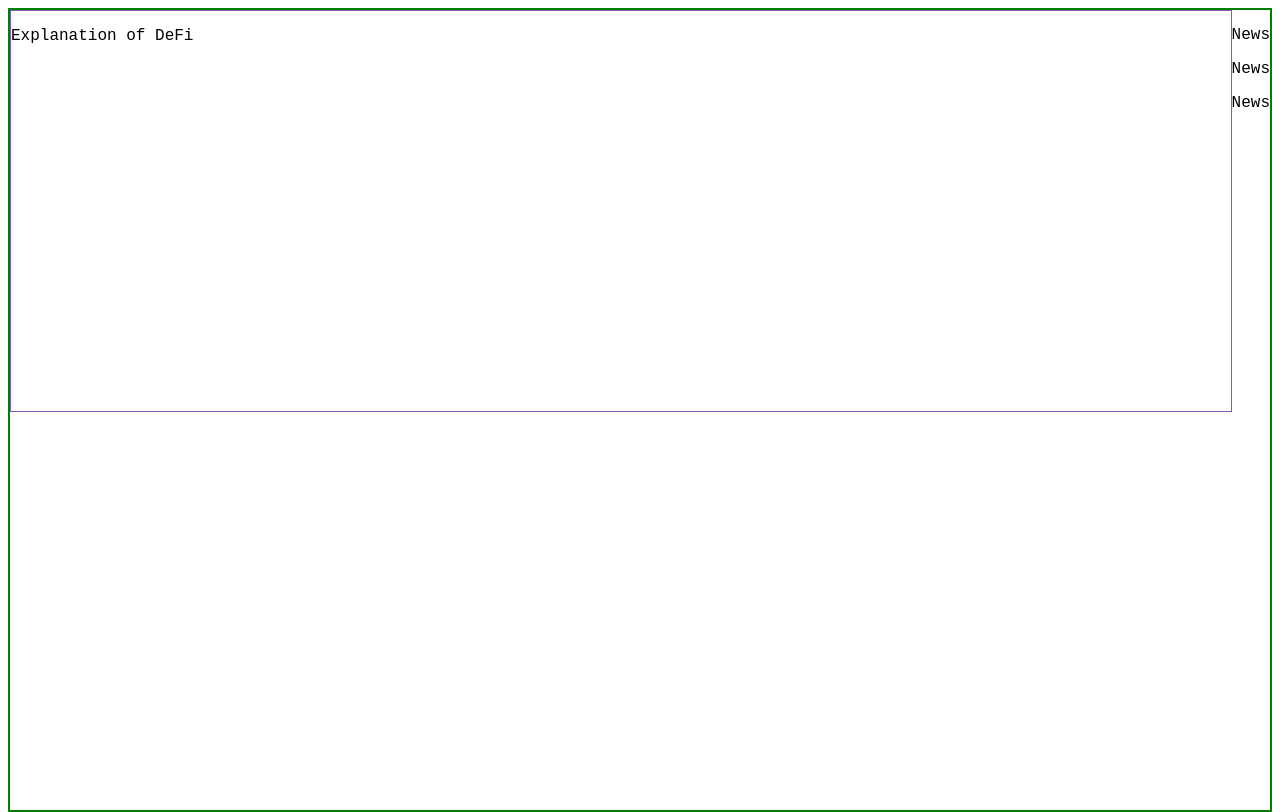
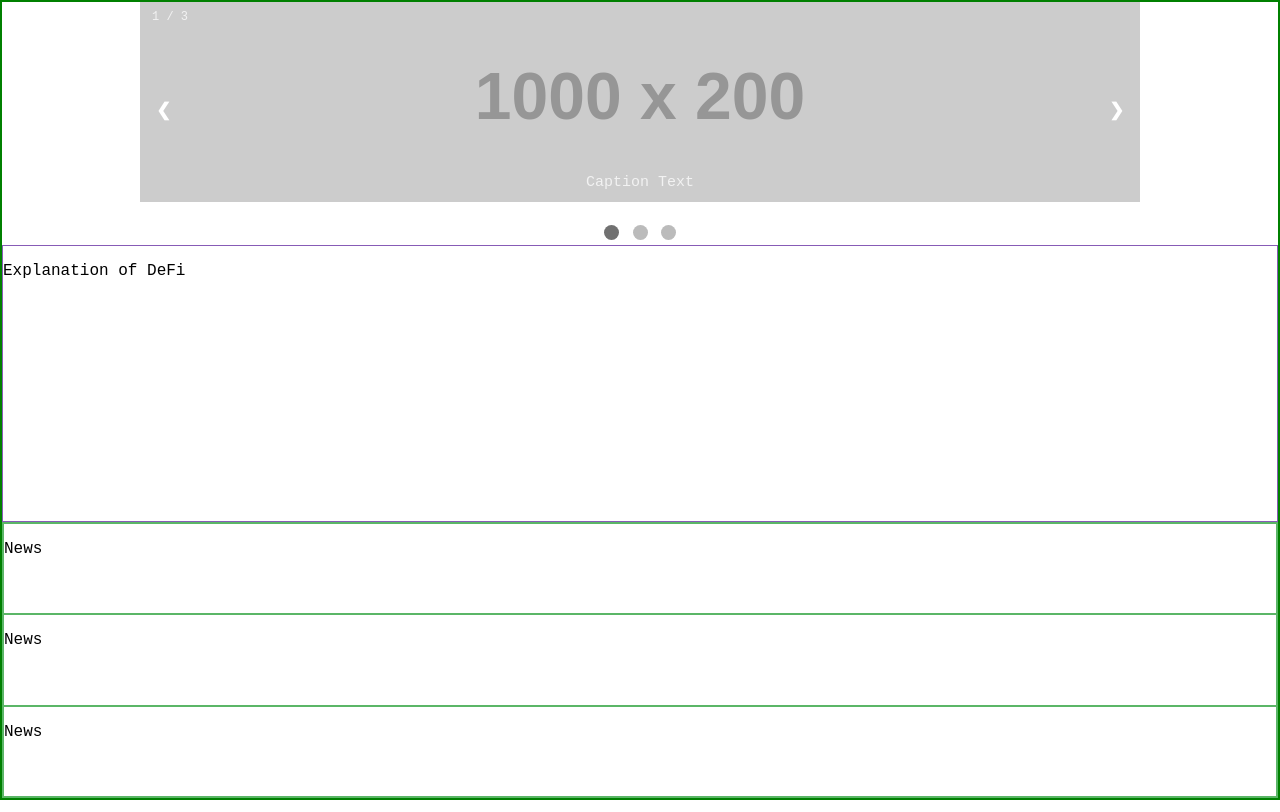
Before and after one commit to vitaliiptp/BlockchainWebpage, a plain HTML site: page defi.html in a window 1280 px wide. Drawn offline with Linux system fonts and the light colour scheme; placeholder pictures from the web are drawn by us.

Commit message:
init carousel

```diff
--- a/defi.html
+++ b/defi.html
@@ -9,17 +9,53 @@
 </head>
 <body>
     <div class="defi">
+        <!-- Slideshow container -->
+        <div class="slideshow-container">
+
+            <!-- Full-width images with number and caption text -->
+            <div class="mySlides fade">
+                <div class="numbertext">1 / 3</div>
+                <img src="https://dummyimage.com/1000x200/000/fff" style="width:100%">
+                <div class="text">Caption Text</div>
+            </div>
+
+            <div class="mySlides fade">
+                <div class="numbertext">2 / 3</div>
+                <img src="https://dummyimage.com/1000x200/000/fff" style="width:100%">
+                <div class="text">Caption Two</div>
+            </div>
+
+            <div class="mySlides fade">
+                <div class="numbertext">3 / 3</div>
+                <img src="https://dummyimage.com/1000x200/000/fff" style="width:100%">
+                <div class="text">Caption Three</div>
+            </div>
+
+            <!-- Next and previous buttons -->
+            <a class="prev" onclick="plusSlides(-1)">&#10094;</a>
+            <a class="next" onclick="plusSlides(1)">&#10095;</a>
+        </div>
+        <br>
+
+        <!-- The dots/circles -->
+        <div style="text-align:center">
+            <span class="dot" onclick="currentSlide(1)"></span>
+            <span class="dot" onclick="currentSlide(2)"></span>
+            <span class="dot" onclick="currentSlide(3)"></span>
+        </div>
+
+
         <div class="defi-expl">
             <p>Explanation of DeFi</p>
         </div>
         <div class="defi-news">
-            <div class="defi-news1">
+            <div class="defi-news1 news-container">
                 <p>News</p>
             </div>
-            <div class="defi-news2">
+            <div class="defi-news2 news-container">
                 <p>News</p>
             </div>
-            <div class="defi-news3">
+            <div class="defi-news3 news-container">
                 <p>News</p>
             </div>
         </div>
--- a/script.js
+++ b/script.js
@@ -0,0 +1,28 @@
+var slideIndex = 1;
+showSlides(slideIndex);
+
+// Next/previous controls
+function plusSlides(n) {
+    showSlides(slideIndex += n);
+}
+
+// Thumbnail image controls
+function currentSlide(n) {
+    showSlides(slideIndex = n);
+}
+
+function showSlides(n) {
+    var i;
+    var slides = document.getElementsByClassName("mySlides");
+    var dots = document.getElementsByClassName("dot");
+    if (n > slides.length) {slideIndex = 1}
+    if (n < 1) {slideIndex = slides.length}
+    for (i = 0; i < slides.length; i++) {
+        slides[i].style.display = "none";
+    }
+    for (i = 0; i < dots.length; i++) {
+        dots[i].className = dots[i].className.replace(" active", "");
+    }
+    slides[slideIndex-1].style.display = "block";
+    dots[slideIndex-1].className += " active";
+}
--- a/src/styles.css
+++ b/src/styles.css
@@ -1,4 +1,6 @@
 html, body {
+    margin: 0;
+    padding: 0;
     height: 100%;
     /*background-color: #231f1f;*/
     background-color: #ffffff;
@@ -43,40 +45,146 @@ nav{
     display: flex;
     border: 2px solid green;
     height: 100%;
+    align-items: center;
+    justify-content: center;
+    flex-direction: column;
 }
 
 
 .defi-expl {
-/*    display: flex;*/
-/*    position: absolute;*/
-/*    justify-content: flex-end;*/
-/*    text-align: center;*/
+    display: flex;
     width: 100%;
     height: 50%;
     border: 1px solid #875bb6;
 }
 
-/*.defi-news {*/
-/*    display: flex;*/
-/*    position: absolute;*/
-/*    text-align: center;*/
-/*    justify-content: center;*/
-/*    width: 100%;*/
-/*    height: 50%;*/
-/*    border: 1px solid #5bb667;*/
-/*}*/
+.defi-news {
+    display: flex;
+    align-items: center;
+    justify-content: center;
+    flex-direction: column;
+    width: 100%;
+    height: 50%;
+    border: 1px solid #5bb667;
+}
 
-/*.defi-news1 {*/
-/*    !*flex: 1;*!*/
-/*    width: 100%;*/
-/*}*/
+.news-container {
+    align-items: center;
+    justify-content: center;
+    flex-direction: column;
+    width: 100%;
+}
 
-/*.defi-news2 {*/
-/*    !*flex: 1;*!*/
-/*    width: 100%;*/
-/*}*/
+.defi-news1 {
+    flex: 1;
+    border: 1px solid #5bb667;
+}
 
-/*.defi-news3 {*/
-/*    !*flex: 1;*!*/
-/*    width: 100%;*/
-/*}*/
+.defi-news2 {
+    flex: 1;
+    border: 1px solid #5bb667;
+}
+
+.defi-news3 {
+    flex: 1;
+    border: 1px solid #5bb667;
+}
+
+
+
+
+
+* {box-sizing:border-box}
+
+/* Slideshow container */
+.slideshow-container {
+    max-width: 1000px;
+    position: relative;
+    margin: auto;
+}
+
+/* Hide the images by default */
+.mySlides {
+    display: none;
+}
+
+/* Next & previous buttons */
+.prev, .next {
+    cursor: pointer;
+    position: absolute;
+    top: 50%;
+    width: auto;
+    margin-top: -22px;
+    padding: 16px;
+    color: white;
+    font-weight: bold;
+    font-size: 18px;
+    transition: 0.6s ease;
+    border-radius: 0 3px 3px 0;
+    user-select: none;
+}
+
+/* Position the "next button" to the right */
+.next {
+    right: 0;
+    border-radius: 3px 0 0 3px;
+}
+
+/* On hover, add a black background color with a little bit see-through */
+.prev:hover, .next:hover {
+    background-color: rgba(0,0,0,0.8);
+}
+
+/* Caption text */
+.text {
+    color: #f2f2f2;
+    font-size: 15px;
+    padding: 8px 12px;
+    position: absolute;
+    bottom: 8px;
+    width: 100%;
+    text-align: center;
+}
+
+/* Number text (1/3 etc) */
+.numbertext {
+    color: #f2f2f2;
+    font-size: 12px;
+    padding: 8px 12px;
+    position: absolute;
+    top: 0;
+}
+
+/* The dots/bullets/indicators */
+.dot {
+    cursor: pointer;
+    height: 15px;
+    width: 15px;
+    margin: 0 2px;
+    background-color: #bbb;
+    border-radius: 50%;
+    display: inline-block;
+    transition: background-color 0.6s ease;
+}
+
+.active, .dot:hover {
+    background-color: #717171;
+}
+
+/* Fading animation */
+.fade {
+    -webkit-animation-name: fade;
+    -webkit-animation-duration: 1.5s;
+    animation-name: fade;
+    animation-duration: 1.5s;
+}
+
+@-webkit-keyframes fade {
+    from {opacity: .4}
+    to {opacity: 1}
+}
+
+@keyframes fade {
+    from {opacity: .4}
+    to {opacity: 1}
+}
```
